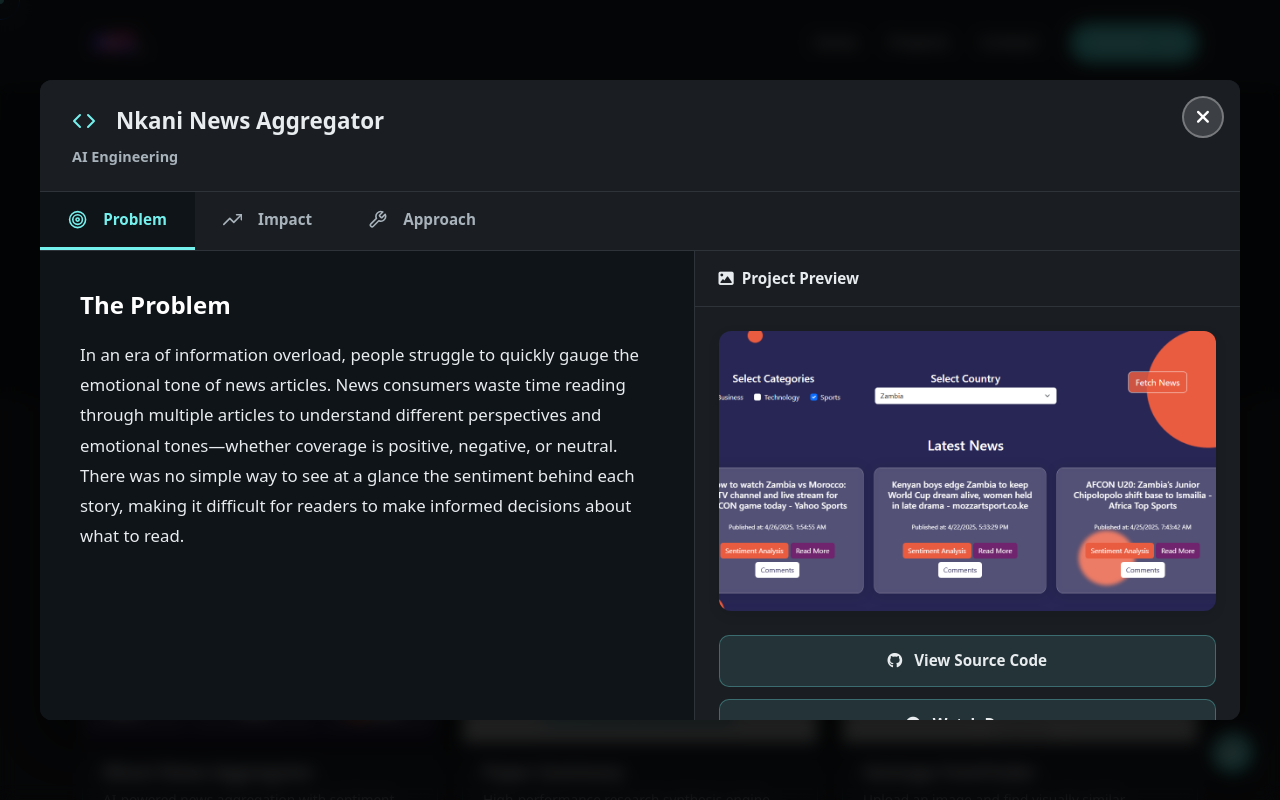
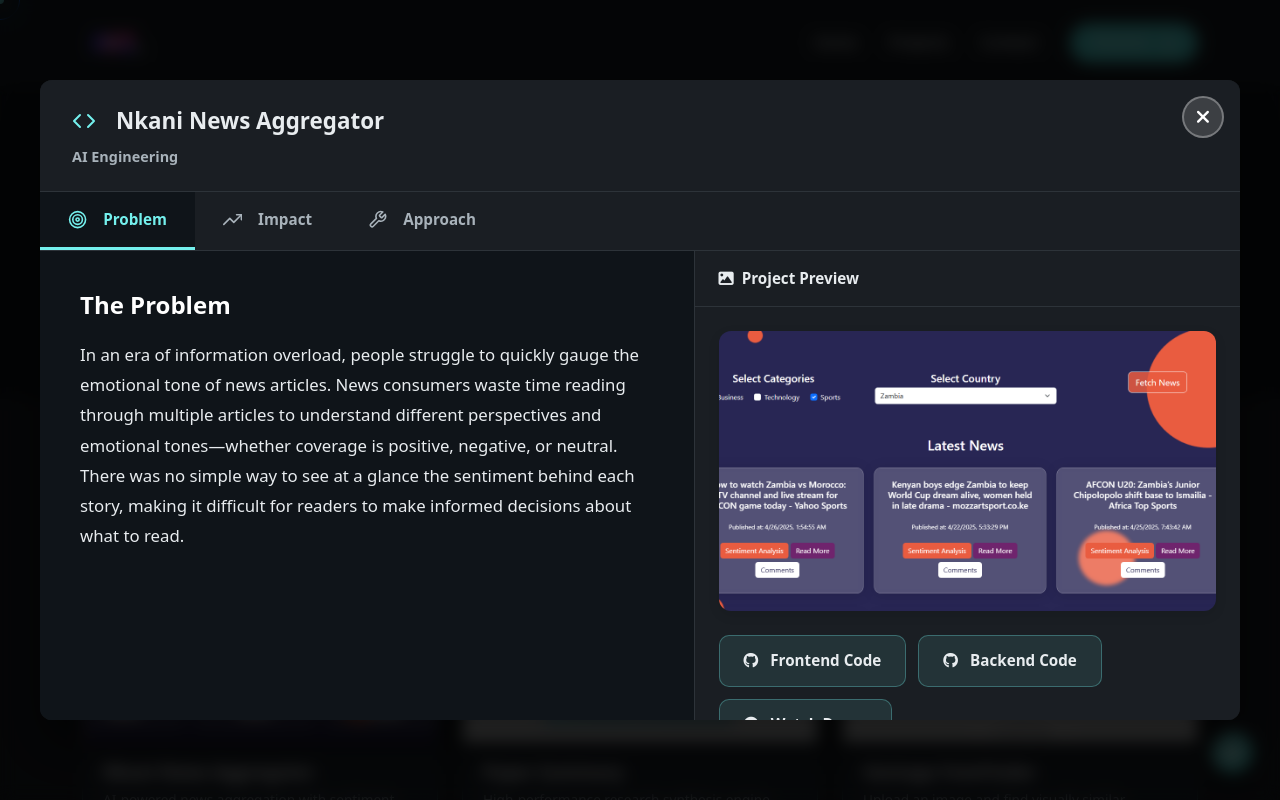
Before and after one commit to Maxw311nyimbili/portfolio, a Next.js app: page /projects/ai in a window 1280 px wide. Both pictures are taken after a click on the element 260 px from the left and 695 px from the top of the page. Shown: the top 800 px of the page. Built offline with nearby package versions, Linux system fonts and the light colour scheme; a web font is replaced by a local one.

Commit message:
feat: Introduce dynamic project category page with AI project data and supporting assets.

```diff
--- a/pages/projects/[category].js
+++ b/pages/projects/[category].js
@@ -24,7 +24,8 @@ export default function CategoryPage() {
                 approach: 'I built a web application using Flask that scrapes Google News in real-time. Using natural language processing (specifically VADER sentiment analysis), the system automatically analyzes each article\'s emotional tone and presents it alongside the headline.',
                 tech: ['Flask', 'NLP', 'VADER', 'Python', 'Beautiful Soup'],
                 links: {
-                    github: 'https://github.com/Maxw311nyimbili/nkani_aggregator',
+                    frontend: '<your-frontend-repo-link-here>',
+                    backend: 'https://github.com/Maxw311nyimbili/nkani_aggregator',
                     demo: 'https://www.youtube.com/watch?v=53Kua8HQNzE'
                 }
             },
@@ -38,8 +39,9 @@ export default function CategoryPage() {
                 approach: 'Engineered a low-latency, full-stack inference pipeline with a dual-mode ingestion layer. The backend (FastAPI) implements a unified processing workflow that handles both (1) raw text input for quick snippets and (2) complex PDF parsing using PyPDF for full documents. Data is normalized before passing through an intelligent context window manager, which optimizes token usage for the LLM. The core inference engine integrates with Groq\'s LPU (Language Processing Unit) cloud to run llama-3.3-70b-versatile at near-real-time speeds, delivering structured insights to a "Research-First" Next.js frontend designed to reduce cognitive load.',
                 tech: ['Next.js', 'FastAPI', 'Groq Cloud (llama-3.3-70b-versatile)', 'PyPDF', 'Tailwind CSS', 'React Query'],
                 links: {
-                    github: 'https://github.com/yourusername/paper-summary-ai',
-                    demo: 'https://www.youtube.com/watch?v=demo'
+                    frontend: 'https://github.com/Maxw311nyimbili/paper_summary_frontend',
+                    backend: 'https://github.com/Maxw311nyimbili/paper_summary_backend',
+                    demo: 'https://www.youtube.com/watch?v=zyi6xoJZgD0'
                 }
             },
             {
@@ -52,8 +54,9 @@ export default function CategoryPage() {
                 approach: 'Engineered a full-stack AI-powered visual search platform with Next.js 16 (App Router) and TailwindCSS v4 for a premium, responsive frontend. The backend leverages FastAPI with OpenAI\'s CLIP (ViT-B-32) model via Sentence Transformers for semantic visual understanding—a significant upgrade from ResNet that captures both visual features and contextual meaning. Implemented FAISS (Facebook AI Similarity Search) for efficient vector indexing with 512-dimensional embeddings and cosine similarity. Added category guardrails using zero-shot classification to ensure relevant results, integrated Stripe-style checkout simulation for portfolio demonstration, and designed a modern UI with glassmorphism effects and smooth animations.',
                 tech: ['Next.js', 'TailwindCSS', 'TypeScript', 'Lucide React', 'FastAPI', 'CLIP (ViT-B-32)', 'Sentence Transformers', 'FAISS', 'Pillow', 'Python'],
                 links: {
-                    github: 'https://github.com/yourusername/image-similarity-search',
-                    demo: 'https://www.youtube.com/watch?v=demo'
+                    frontend: 'https://github.com/Maxw311nyimbili/FotoFinder_frontend',
+                    backend: 'https://github.com/Maxw311nyimbili/FotoFinder_backend',
+                    demo: 'https://www.youtube.com/watch?v=t6d57bdfEdI'
                 }
             },
             {
@@ -66,24 +69,28 @@ export default function CategoryPage() {
                 approach: 'Engineered a full-stack AI-powered resume optimization platform with Next.js (App Router) and React for a modern, performant frontend. Styled with Tailwind CSS 3.4 and enhanced with Framer Motion animations for smooth user interactions. The backend leverages FastAPI with Uvicorn server to handle resume parsing via PyPDF and PDF generation using FPDF. Integrated Groq API running llama-3.3-70b-versatile for intelligent resume analysis, semantic similarity scoring between resumes and job descriptions, skill gap identification, and AI-generated improvement suggestions. The system provides instant, data-driven feedback to help job seekers optimize their applications for ATS systems and hiring managers.',
                 tech: ['Next.js', 'React', 'TailwindCSS', 'Framer Motion', 'Lucide React', 'FastAPI', 'Uvicorn', 'Python', 'FPDF', 'PyPDF', 'Groq API (llama-3.3-70b-versatile)'],
                 links: {
-                    github: 'https://github.com/yourusername/resume-tailoring-system',
-                    demo: 'https://www.youtube.com/watch?v=demo'
+                    frontend: 'https://github.com/Maxw311nyimbili/propel_app_frontend',
+                    backend: 'https://github.com/Maxw311nyimbili/propel_app_backend',
+                    demo: 'https://www.youtube.com/watch?v=udZ7bsnvw1M'
                 }
             },
             {
-                id: 'email-risk-analyzer',
-                title: 'Email Security Analyzer',
-                image: '/images/placeholder-ai.png',
-                summary: 'Detect phishing attempts and explain security risks in plain language',
-                problem: 'Phishing attacks cost businesses billions annually, yet most employees lack the training to identify sophisticated scams. A finance team member might receive a convincing invoice from what appears to be a trusted vendor, leading to wire fraud. Traditional email security tools either block everything (creating false positives that frustrate users) or provide vague warnings without context. Employees need to understand why an email is suspicious so they can develop better security instincts over time. Small businesses, in particular, lack dedicated security teams to provide this education.',
-                impact: 'This analyzer empowers users to become their own first line of defense by explaining security risks in accessible language. For businesses, it reduces successful phishing attacks by educating employees in real-time rather than through quarterly training sessions. For individuals, especially seniors and non-technical users, it provides confidence in digital communication by demystifying potential threats.',
-                approach: 'Created a minimal, professional cybersecurity tool using Machine Learning to classify emails as safe or risky. The system analyzes email content, sender information, and links to identify phishing indicators and generate risk explanations.',
-                tech: ['Machine Learning', 'NLP', 'Python', 'FastAPI', 'Next.js', 'TailwindCSS'],
+                id: 'voyage-ai-travel-planner',
+                title: 'Voyage',
+                image: '/images/p4.png',
+                summary: 'AI-powered travel itinerary generator with interactive maps and PDF export',
+                problem: 'Planning a trip is often a fragmented and overwhelming process, requiring travelers to juggle multiple tabs for research, mapping, and scheduling. This leads to decision fatigue and inefficient itineraries. Existing tools are either too generic or require manual input for every single detail, making it difficult to create a personalized travel plan quickly.',
+                impact: 'Voyage transforms hours of research into a seamless, instant experience. By generating personalized, day-by-day itineraries complete with interactive maps, it empowers travelers to explore new destinations with confidence. The PDF export feature ensures that users have their plans accessible offline, making it a practical companion for any trip.',
+                approach: 'Built a modern full-stack application using Next.js for a responsive frontend and FastAPI for the backend. Integrated the Groq API (Llama 3.3) to generate context-aware, detailed itineraries based on user preferences. Implemented Leaflet for interactive mapping to visualize activities and ReportLab for dynamic, downloadable PDF generation.',
+                tech: ['Next.js', 'React', 'TailwindCSS', 'Python', 'FastAPI', 'Groq API', 'Leaflet', 'ReportLab'],
                 links: {
-                    github: 'https://github.com/yourusername/email-risk-analyzer',
-                    demo: 'https://www.youtube.com/watch?v=demo'
+                    frontend: 'https://github.com/Maxw311nyimbili/voyage_frontend',
+                    backend: 'https://github.com/Maxw311nyimbili/voyage_backend',
+                    demo: 'https://www.youtube.com/watch?v=ssqeRswHezE'
                 }
             }
+
+
         ],
         fullstack: [
             {
@@ -369,6 +376,16 @@ export default function CategoryPage() {
                                                     <i className="fab fa-github"></i> View Source Code
                                                 </a>
                                             )}
+                                            {selectedProject.links.frontend && (
+                                                <a href={selectedProject.links.frontend} target="_blank" rel="noopener noreferrer" className="action-btn">
+                                                    <i className="fab fa-github"></i> Frontend Code
+                                                </a>
+                                            )}
+                                            {selectedProject.links.backend && (
+                                                <a href={selectedProject.links.backend} target="_blank" rel="noopener noreferrer" className="action-btn">
+                                                    <i className="fab fa-github"></i> Backend Code
+                                                </a>
+                                            )}
                                             {selectedProject.links.demo && (
                                                 selectedProject.id === 'portfolio' ? (
                                                     <button className="action-btn" style={{ cursor: 'default', opacity: 0.7 }}>
--- a/styles/index.css
+++ b/styles/index.css
@@ -2652,6 +2652,7 @@ html[data-theme="dark"] .soft-skills {
     border: 1px solid rgba(10, 61, 98, 0.2);
     border-radius: 8px;
     color: var(--text);
+
     font-size: 0.9rem;
     font-weight: 600;
     transition: all 0.3s ease;
@@ -2707,7 +2708,8 @@ html[data-theme="dark"] .soft-skills {
 
 .visual-actions {
     display: flex;
-    flex-direction: column;
+    flex-direction: row;
+    flex-wrap: wrap;
     gap: 0.75rem;
 }
 
@@ -2854,6 +2856,7 @@ html[data-theme="dark"] .soft-skills {
 .code-variable {
     color: #9CDCFE;
 }
+
 /* Cyan glow for featured project cards */
 .project-card:hover {
     box-shadow: 0 20px 40px -5px rgba(116, 240, 237, 0.4), 0 10px 20px -5px rgba(116, 240, 237, 0.3) !important;
```
Also changed, not shown: public/images/p4.png (added).
